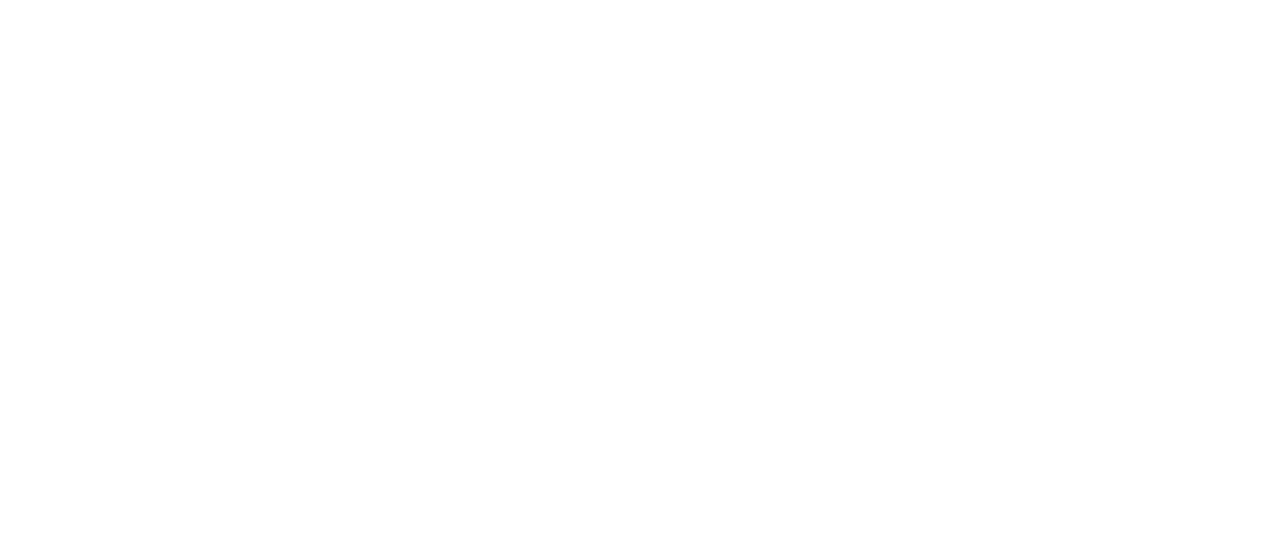
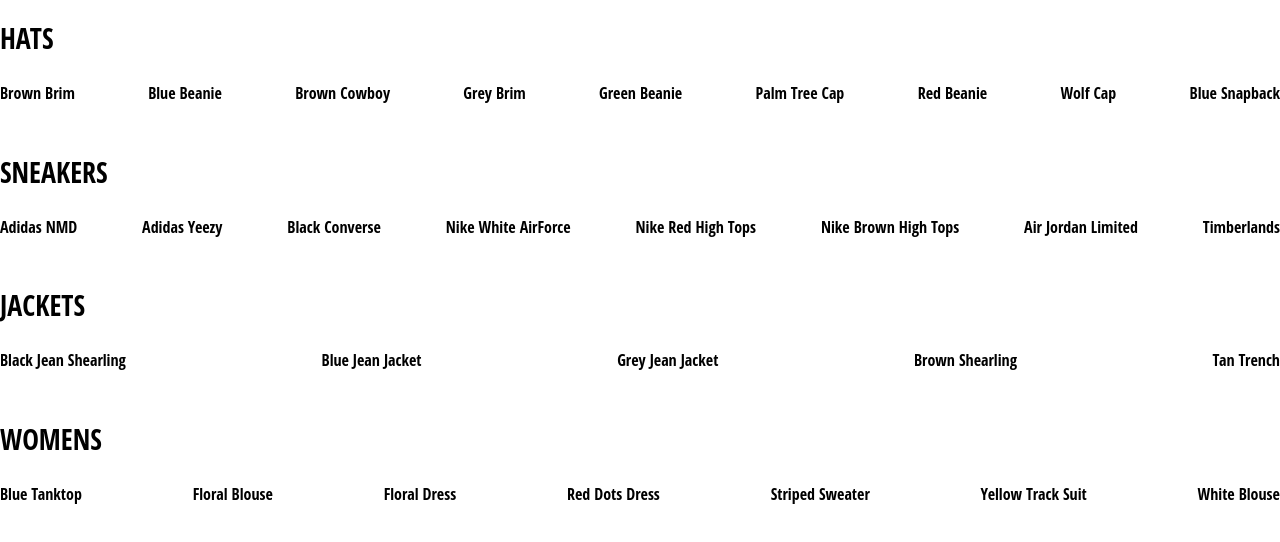
Before and after one commit to Darkace01/crwn-clothing, a React (Create React App) app: page /shop in a window 1280 px wide. Shown: the top 542 px of the page. Built offline with nearby package versions, Linux system fonts and the light colour scheme; a web font is replaced by a local one.

Commit message:
Shop Page

```diff
--- a/src/App.js
+++ b/src/App.js
@@ -4,19 +4,14 @@
 
 //components
 import HomePage from "./pages/homepage/homepage.component";
-
-const HatsPage = () => (
-  <div>
-    <h1>Hats Page</h1>
-  </div>
-);
+import ShopPage from "./pages/shop/shop.component";
 
 function App() {
   return (
     <div>
       <Switch>
         <Route exact path="/" component={HomePage} />
-        <Route path="/hats" component={HatsPage} />
+        <Route path="/shop" component={ShopPage} />
       </Switch>
     </div>
   );
--- /dev/null
+++ b/src/components/collection-preview/collection-preview.component.jsx
@@ -0,0 +1,15 @@
+import React from "react";
+
+import "./collection-preview.styles.scss";
+
+const CollectionPreview = ({ title, items }) => (
+  <div className="collection-preview">
+    <h1 className="title">{title.toUpperCase()}</h1>
+    <div className="preview">
+      {items.map((item) => (
+        <div key={item.id}>{item.name}</div>
+      ))}
+    </div>
+  </div>
+);
+export default CollectionPreview;
--- /dev/null
+++ b/src/components/collection-preview/collection-preview.styles.scss
@@ -0,0 +1,15 @@
+.collection-preview {
+  display: flex;
+  flex-direction: column;
+  margin-bottom: 30px;
+
+  .title {
+    font-size: 28px;
+    margin-bottom: 25px;
+  }
+
+  .preview {
+    display: flex;
+    justify-content: space-between;
+  }
+}
--- /dev/null
+++ b/src/pages/shop/shop.component.jsx
@@ -0,0 +1,32 @@
+import React from "react";
+
+//data
+import SHOP_DATA from "./shop.data";
+
+//components
+import CollectionPreview from "../../components/collection-preview/collection-preview.component";
+
+class ShopPage extends React.Component {
+  constructor(props) {
+    super(props);
+
+    this.state = {
+      collections: SHOP_DATA,
+    };
+  }
+
+  render() {
+    const { collections } = this.state;
+    return (
+      <div className="shop-page">
+        {collections
+          .filter((item, idx) => idx < 4)
+          .map(({ id, ...otherCollectionProps }) => (
+            <CollectionPreview key={id} {...otherCollectionProps} />
+          ))}
+      </div>
+    );
+  }
+}
+
+export default ShopPage;
--- /dev/null
+++ b/src/pages/shop/shop.data.js
@@ -0,0 +1,249 @@
+const SHOP_DATA = [
+  {
+    id: 1,
+    title: "Hats",
+    routeName: "hats",
+    items: [
+      {
+        id: 1,
+        name: "Brown Brim",
+        imageUrl: "https://i.ibb.co/ZYW3VTp/brown-brim.png",
+        price: 25,
+      },
+      {
+        id: 2,
+        name: "Blue Beanie",
+        imageUrl: "https://i.ibb.co/ypkgK0X/blue-beanie.png",
+        price: 18,
+      },
+      {
+        id: 3,
+        name: "Brown Cowboy",
+        imageUrl: "https://i.ibb.co/QdJwgmp/brown-cowboy.png",
+        price: 35,
+      },
+      {
+        id: 4,
+        name: "Grey Brim",
+        imageUrl: "https://i.ibb.co/RjBLWxB/grey-brim.png",
+        price: 25,
+      },
+      {
+        id: 5,
+        name: "Green Beanie",
+        imageUrl: "https://i.ibb.co/YTjW3vF/green-beanie.png",
+        price: 18,
+      },
+      {
+        id: 6,
+        name: "Palm Tree Cap",
+        imageUrl: "https://i.ibb.co/rKBDvJX/palm-tree-cap.png",
+        price: 14,
+      },
+      {
+        id: 7,
+        name: "Red Beanie",
+        imageUrl: "https://i.ibb.co/bLB646Z/red-beanie.png",
+        price: 18,
+      },
+      {
+        id: 8,
+        name: "Wolf Cap",
+        imageUrl: "https://i.ibb.co/1f2nWMM/wolf-cap.png",
+        price: 14,
+      },
+      {
+        id: 9,
+        name: "Blue Snapback",
+        imageUrl: "https://i.ibb.co/X2VJP2W/blue-snapback.png",
+        price: 16,
+      },
+    ],
+  },
+  {
+    id: 2,
+    title: "Sneakers",
+    routeName: "sneakers",
+    items: [
+      {
+        id: 1,
+        name: "Adidas NMD",
+        imageUrl: "https://i.ibb.co/0s3pdnc/adidas-nmd.png",
+        price: 220,
+      },
+      {
+        id: 2,
+        name: "Adidas Yeezy",
+        imageUrl: "https://i.ibb.co/dJbG1cT/yeezy.png",
+        price: 280,
+      },
+      {
+        id: 3,
+        name: "Black Converse",
+        imageUrl: "https://i.ibb.co/bPmVXyP/black-converse.png",
+        price: 110,
+      },
+      {
+        id: 4,
+        name: "Nike White AirForce",
+        imageUrl: "https://i.ibb.co/1RcFPk0/white-nike-high-tops.png",
+        price: 160,
+      },
+      {
+        id: 5,
+        name: "Nike Red High Tops",
+        imageUrl: "https://i.ibb.co/QcvzydB/nikes-red.png",
+        price: 160,
+      },
+      {
+        id: 6,
+        name: "Nike Brown High Tops",
+        imageUrl: "https://i.ibb.co/fMTV342/nike-brown.png",
+        price: 160,
+      },
+      {
+        id: 7,
+        name: "Air Jordan Limited",
+        imageUrl: "https://i.ibb.co/w4k6Ws9/nike-funky.png",
+        price: 190,
+      },
+      {
+        id: 8,
+        name: "Timberlands",
+        imageUrl: "https://i.ibb.co/Mhh6wBg/timberlands.png",
+        price: 200,
+      },
+    ],
+  },
+  {
+    id: 3,
+    title: "Jackets",
+    routeName: "jackets",
+    items: [
+      {
+        id: 1,
+        name: "Black Jean Shearling",
+        imageUrl: "https://i.ibb.co/XzcwL5s/black-shearling.png",
+        price: 125,
+      },
+      {
+        id: 2,
+        name: "Blue Jean Jacket",
+        imageUrl: "https://i.ibb.co/mJS6vz0/blue-jean-jacket.png",
+        price: 90,
+      },
+      {
+        id: 3,
+        name: "Grey Jean Jacket",
+        imageUrl: "https://i.ibb.co/N71k1ML/grey-jean-jacket.png",
+        price: 90,
+      },
+      {
+        id: 4,
+        name: "Brown Shearling",
+        imageUrl: "https://i.ibb.co/s96FpdP/brown-shearling.png",
+        price: 165,
+      },
+      {
+        id: 5,
+        name: "Tan Trench",
+        imageUrl: "https://i.ibb.co/M6hHc3F/brown-trench.png",
+        price: 185,
+      },
+    ],
+  },
+  {
+    id: 4,
+    title: "Womens",
+    routeName: "womens",
+    items: [
+      {
+        id: 1,
+        name: "Blue Tanktop",
+        imageUrl: "https://i.ibb.co/7CQVJNm/blue-tank.png",
+        price: 25,
+      },
+      {
+        id: 2,
+        name: "Floral Blouse",
+        imageUrl: "https://i.ibb.co/4W2DGKm/floral-blouse.png",
+        price: 20,
+      },
+      {
+        id: 3,
+        name: "Floral Dress",
+        imageUrl: "https://i.ibb.co/KV18Ysr/floral-skirt.png",
+        price: 80,
+      },
+      {
+        id: 4,
+        name: "Red Dots Dress",
+        imageUrl: "https://i.ibb.co/N3BN1bh/red-polka-dot-dress.png",
+        price: 80,
+      },
+      {
+        id: 5,
+        name: "Striped Sweater",
+        imageUrl: "https://i.ibb.co/KmSkMbH/striped-sweater.png",
+        price: 45,
+      },
+      {
+        id: 6,
+        name: "Yellow Track Suit",
+        imageUrl: "https://i.ibb.co/v1cvwNf/yellow-track-suit.png",
+        price: 135,
+      },
+      {
+        id: 7,
+        name: "White Blouse",
+        imageUrl: "https://i.ibb.co/qBcrsJg/white-vest.png",
+        price: 20,
+      },
+    ],
+  },
+  {
+    id: 5,
+    title: "Mens",
+    routeName: "mens",
+    items: [
+      {
+        id: 1,
+        name: "Camo Down Vest",
+        imageUrl: "https://i.ibb.co/xJS0T3Y/camo-vest.png",
+        price: 325,
+      },
+      {
+        id: 2,
+        name: "Floral T-shirt",
+        imageUrl: "https://i.ibb.co/qMQ75QZ/floral-shirt.png",
+        price: 20,
+      },
+      {
+        id: 3,
+        name: "Black & White Longsleeve",
+        imageUrl: "https://i.ibb.co/55z32tw/long-sleeve.png",
+        price: 25,
+      },
+      {
+        id: 4,
+        name: "Pink T-shirt",
+        imageUrl: "https://i.ibb.co/RvwnBL8/pink-shirt.png",
+        price: 25,
+      },
+      {
+        id: 5,
+        name: "Jean Long Sleeve",
+        imageUrl: "https://i.ibb.co/VpW4x5t/roll-up-jean-shirt.png",
+        price: 40,
+      },
+      {
+        id: 6,
+        name: "Burgundy T-shirt",
+        imageUrl: "https://i.ibb.co/mh3VM1f/polka-dot-shirt.png",
+        price: 25,
+      },
+    ],
+  },
+];
+
+export default SHOP_DATA;
```
